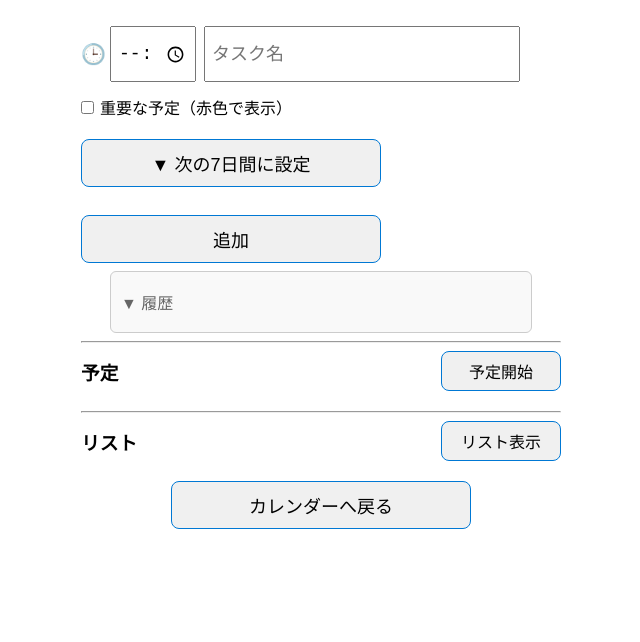
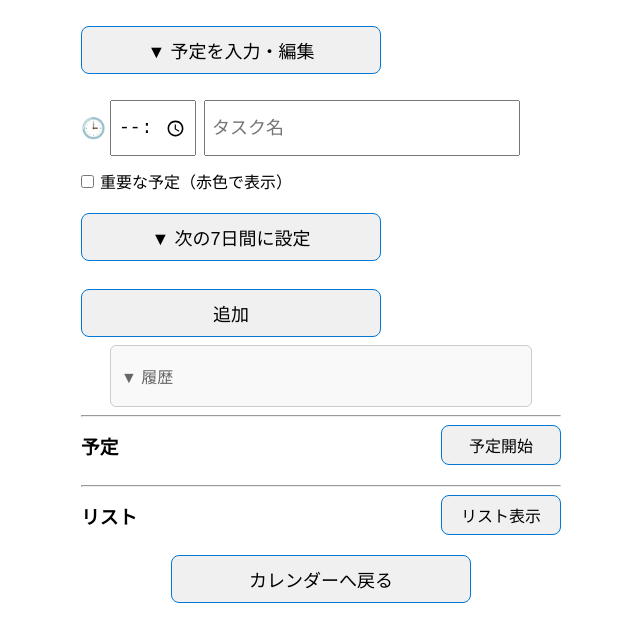
Before and after one commit to jin-ho35/my-schedule-app, a plain HTML site: page index.html in a window 1280 px wide. Shown: the part 150-792 px from the top of the page, without its empty margins (319-959 px from the left). Drawn offline with Linux system fonts and the light colour scheme.

Commit message:
Update index.html

```diff
--- a/index.html
+++ b/index.html
@@ -303,6 +303,17 @@ button#backToCalendarBtn {
 <h1>予定を作る</h1>
 </div>
 
+<!-- 入力・履歴の収納 -->
+<div style="margin:10px 0; text-align:left;">
+
+  <button type="button" onclick="toggleTaskInputArea()">
+    ▼ 予定を入力・編集
+  </button>
+
+</div>
+
+<div id="taskInputArea">
+
 <div class="inputRow">
 
   <div class="timeInputWrap">
@@ -376,6 +387,8 @@ button#backToCalendarBtn {
   <!-- ★ 最初は非表示 -->
   <ul id="pastTaskList"
       style="list-style:none; padding-left:0; display:none;"></ul>
+</div>
+
 </div>
 
 <hr>
```
